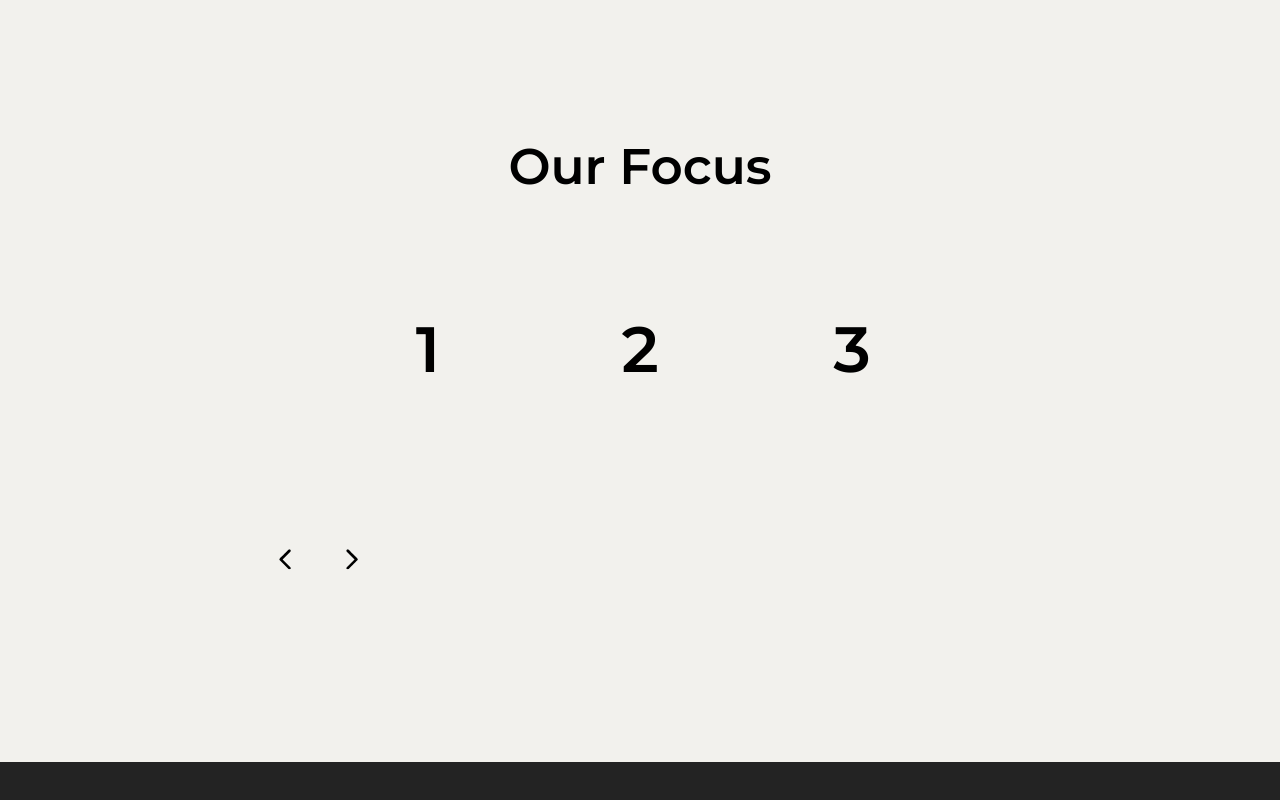
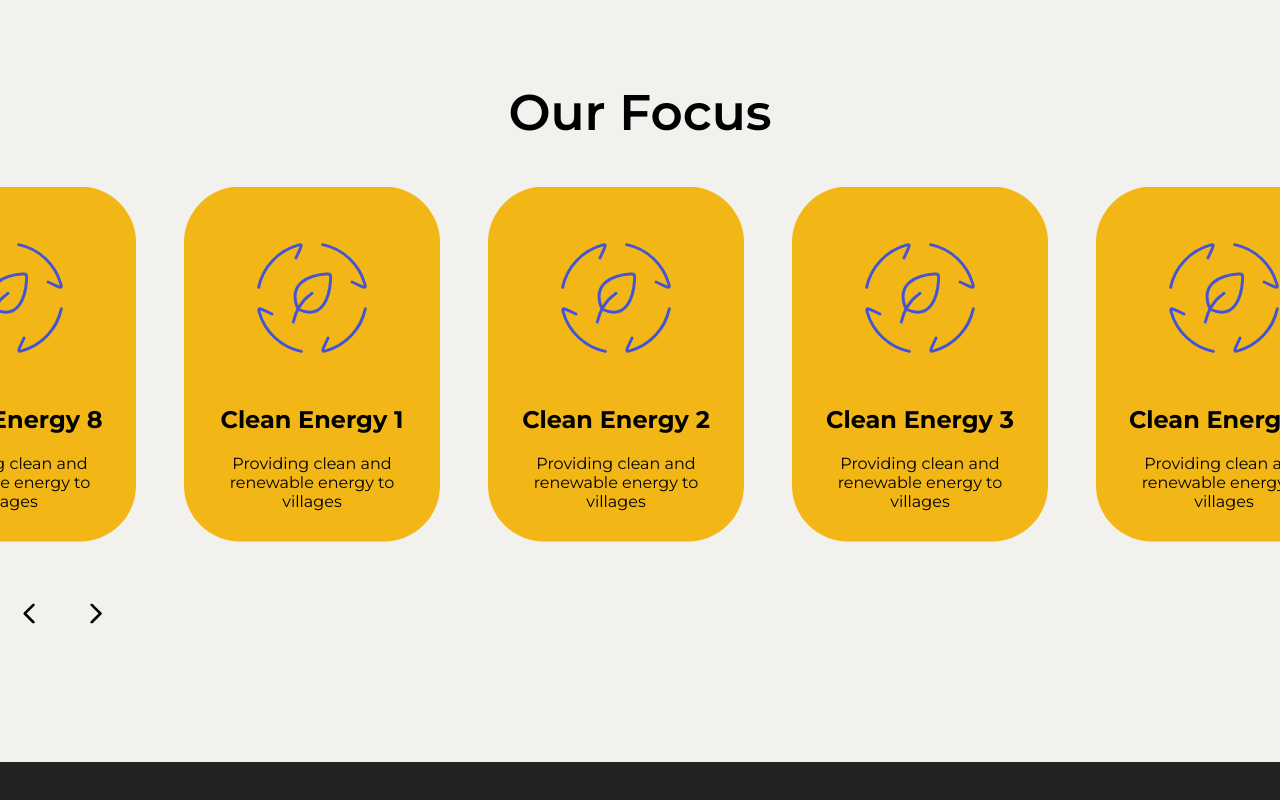
Before and after one commit to AtharvAgarwal20/cillage-web, a Next.js app: page / in a window 1280 px wide. Shown: the part 998-1798 px from the top of the page. Built offline with nearby package versions, Linux system fonts and the light colour scheme.

Commit message:
feat: completed carousel

```diff
--- a/components/OurFocus/Carousel/Card/Card.tsx
+++ b/components/OurFocus/Carousel/Card/Card.tsx
@@ -9,30 +9,11 @@ interface CardProps {
   image: any;
   path: string;
   desc: string;
-  isActive: boolean;
-  isHidden: boolean | undefined;
 }
 
-export default function Card({
-  heading,
-  image,
-  desc,
-  path,
-  isActive,
-  isHidden,
-}: CardProps) {
+export default function Card({ heading, image, desc, path }: CardProps) {
   return (
-    <Link
-      href={path}
-      replace={false}
-      className={
-        isActive
-          ? `${styles.active} ${styles.card}`
-          : isHidden
-          ? `${styles.hidden} ${styles.card}`
-          : `${styles.card}`
-      }
-    >
+    <Link href={path} replace={false} className={styles.card}>
       <Image src={image} alt="icon" />
       <h2>{heading}</h2>
       <p>{desc}</p>
--- a/components/OurFocus/Carousel/Card/card.module.scss
+++ b/components/OurFocus/Carousel/Card/card.module.scss
@@ -1,18 +1,24 @@
 .card {
+  transform: translate3d(0, 0, 0);
+  flex: 0 0 20vw;
+  min-width: 0;
+  margin-left: 3rem;
   aspect-ratio: 510 / 708;
   border-radius: 56px;
   background: #f3b617;
-  width: 25%;
   display: flex;
   flex-direction: column;
   align-items: center;
   gap: 20px;
-  transition: box-shadow 200ms linear;
   text-decoration: none;
   color: black;
-  cursor: default;
-  scale: 0.8;
+  cursor: pointer;
   transition: all 200ms linear;
+  max-height: 430px;
+
+  &:hover {
+    box-shadow: 4px 8px 8px 0px rgba(224, 150, 29, 0.8);
+  }
 
   img {
     aspect-ratio: 1 / 1;
@@ -24,18 +30,4 @@
     width: 85%;
     text-align: center;
   }
-
-  &.active {
-    cursor: pointer;
-    scale: 1;
-
-    &:hover {
-      scale: 1.1;
-      box-shadow: 4px 8px 8px 0px rgba(224, 150, 29, 0.8);
-    }
-  }
-
-  &.hidden {
-    display: none;
-  }
 }
--- a/components/OurFocus/EmblaCarousel/EmblaCarousel.tsx
+++ b/components/OurFocus/EmblaCarousel/EmblaCarousel.tsx
@@ -1,8 +1,10 @@
 "use client";
 
 import styles from "./embla.module.scss";
+import { OUR_FOCUS_LIST } from "@/data/OurFocus";
 
 import React, { useCallback } from "react";
+import Link from "next/link";
 import { EmblaOptionsType, EmblaCarouselType } from "embla-carousel";
 import {
   PrevButton,
@@ -11,6 +13,7 @@ import {
 } from "./EmblaCarouselArrowButtons";
 import Autoplay from "embla-carousel-autoplay";
 import useEmblaCarousel from "embla-carousel-react";
+import Card from "../Carousel/Card/Card";
 
 type PropType = {
   slides: number[];
@@ -45,9 +48,21 @@ const EmblaCarousel: React.FC<PropType> = (props) => {
       <div className={styles.embla__viewport} ref={emblaRef}>
         <div className={styles.embla__container}>
           {slides.map((index) => (
-            <div className={styles.embla__slide} key={index}>
-              <div className={styles.embla__slide__number}>{index + 1}</div>
-            </div>
+            <Card
+              heading={OUR_FOCUS_LIST[index].heading}
+              desc={OUR_FOCUS_LIST[index].desc}
+              image={OUR_FOCUS_LIST[index].image}
+              path={OUR_FOCUS_LIST[index].path}
+            />
+            // <Link
+            //   href={OUR_FOCUS_LIST[index].path}
+            //   className={styles.card}
+            //   key={index}
+            // >
+            //   <h3 className={styles.heading}>
+            //     {OUR_FOCUS_LIST[index].heading}
+            //   </h3>
+            // </Link>
           ))}
         </div>
       </div>
--- a/components/OurFocus/EmblaCarousel/embla.module.scss
+++ b/components/OurFocus/EmblaCarousel/embla.module.scss
@@ -1,48 +1,68 @@
 .embla {
-  max-width: 48rem;
   margin: auto;
-  --slide-height: 19rem;
-  --slide-spacing: 1rem;
-  --slide-size: 25%;
+  height: 500px;
+  --slide-spacing: 3rem;
+  --slide-size: 22%;
+  display: flex;
+  flex-direction: column;
+  justify-content: space-between;
 }
+
 .embla__viewport {
   overflow: hidden;
+  width: 100%;
+  height: 100%;
+  display: flex;
+  align-items: center;
 }
+
 .embla__container {
   display: flex;
   touch-action: pan-y pinch-zoom;
   margin-left: calc(var(--slide-spacing) * -1);
 }
-.embla__slide {
+
+.card {
   transform: translate3d(0, 0, 0);
   flex: 0 0 var(--slide-size);
   min-width: 0;
-  padding-left: var(--slide-spacing);
+  margin-left: var(--slide-spacing);
+  aspect-ratio: 510 / 708;
+  border-radius: 56px;
+  background: #f3b617;
+  display: flex;
+  flex-direction: column;
+  align-items: center;
+  gap: 20px;
+  text-decoration: none;
+  color: black;
+  cursor: pointer;
+  transition: all 200ms linear;
+
+  &:hover {
+    box-shadow: 4px 8px 8px 0px rgba(224, 150, 29, 0.8);
+  }
 }
-.embla__slide__number {
-  box-shadow: inset 0 0 0 0.2rem var(--detail-medium-contrast);
-  border-radius: 1.8rem;
-  font-size: 4rem;
-  font-weight: 600;
-  display: flex;
-  align-items: center;
-  justify-content: center;
-  height: var(--slide-height);
-  user-select: none;
+
+.heading {
+  font-size: 2rem;
+  text-align: center;
 }
+
 .embla__controls {
   display: grid;
   grid-template-columns: auto 1fr;
   justify-content: space-between;
   gap: 1.2rem;
-  margin-top: 1.8rem;
 }
+
 .embla__buttons {
   display: grid;
   grid-template-columns: repeat(2, 1fr);
   gap: 0.6rem;
   align-items: center;
 }
+
 .embla__button {
   -webkit-tap-highlight-color: rgba(var(--text-high-contrast-rgb-value), 0.5);
   -webkit-appearance: none;
@@ -65,9 +85,11 @@
   align-items: center;
   justify-content: center;
 }
+
 .embla__button:disabled {
   color: var(--detail-high-contrast);
 }
+
 .embla__button__svg {
   width: 35%;
   height: 35%;
--- a/components/OurFocus/OurFocus.tsx
+++ b/components/OurFocus/OurFocus.tsx
@@ -4,7 +4,7 @@ import styles from "./ourfocus.module.scss";
 import { EmblaOptionsType } from "embla-carousel";
 
 const OPTIONS: EmblaOptionsType = { dragFree: true, loop: true };
-const SLIDE_COUNT = 5;
+const SLIDE_COUNT = 8;
 const SLIDES = Array.from(Array(SLIDE_COUNT).keys());
 
 export default function OurFocus() {
```
Also changed, not shown: components/OurFocus/Carousel/Carousel.tsx (+0 -16 lines).
